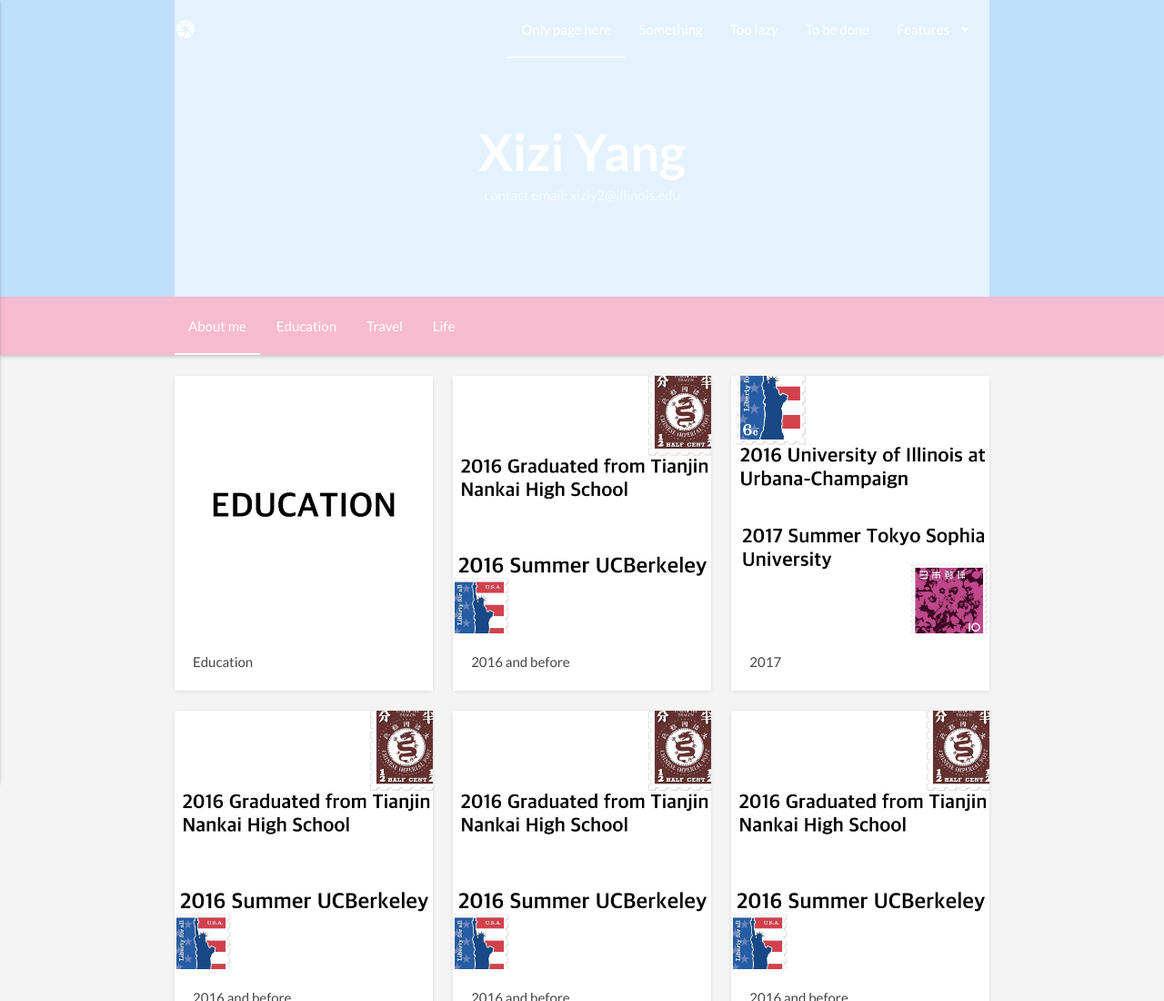
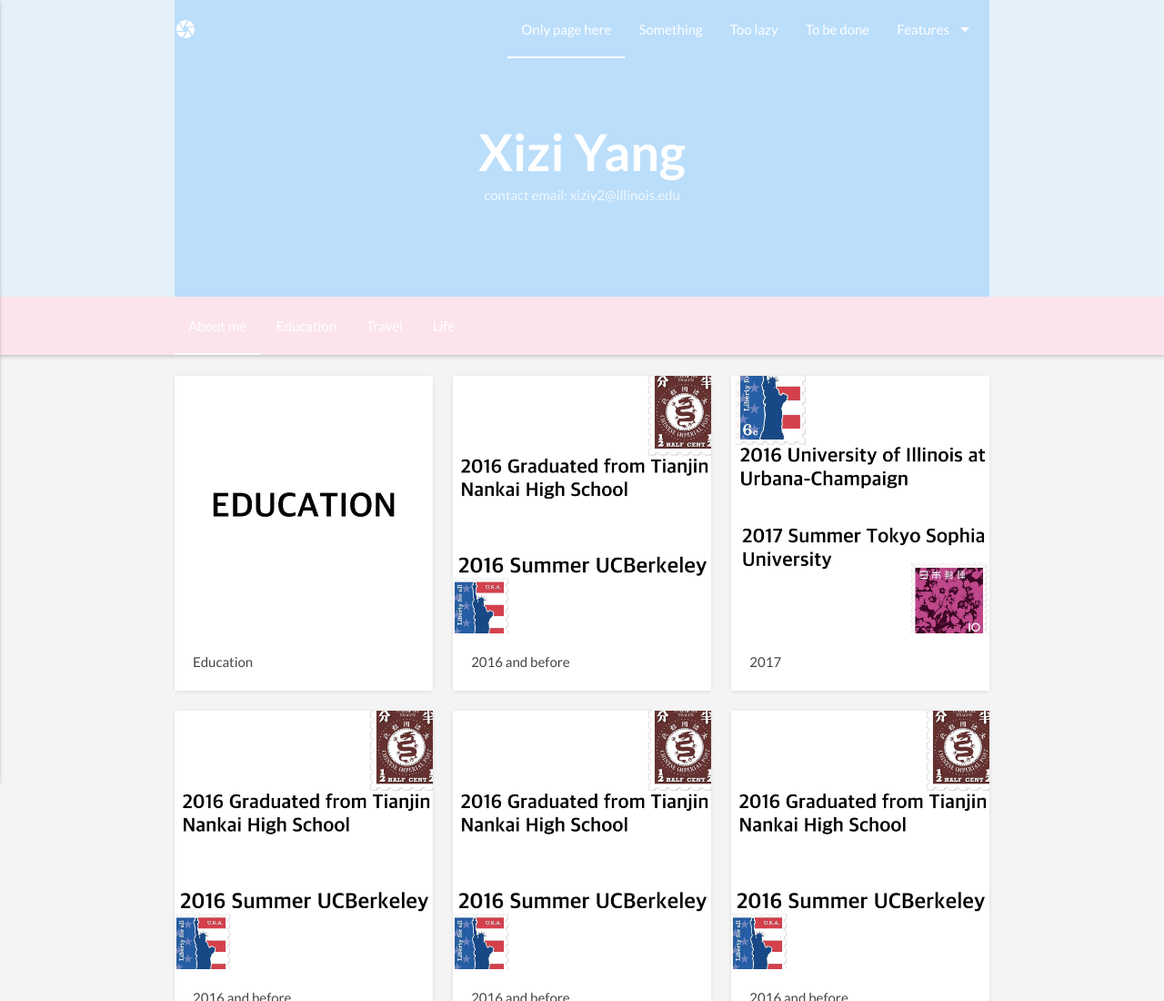
Before and after one commit to xiziy2/xiziy2.github.io, a website: page index.html in a window 1280 px wide. Shown: the top 1100 px of the page at 91% size. Drawn offline with nearby package versions, Linux system fonts and the light colour scheme.

Commit message:
Update index.html

```diff
--- a/index.html
+++ b/index.html
@@ -19,10 +19,10 @@
   <body>
 
     <!-- Navbar and Header -->
-    <nav class="nav-extended blue lighten-4">
-      <div class="nav-background blue lighten-5">        <div class="pattern active teal lighten-5" style="background-image: 'e.jpg';"></div>
+    <nav class="nav-extended blue lighten-5">
+      <div class="nav-background blue lighten-4">        <div class="pattern active teal lighten-5" style="background-image: 'e.jpg';"></div>
       </div>
-      <div class="nav-wrapper container blue lighten-5">
+      <div class="nav-wrapper container blue lighten-4">
         <a href="index.html" class="brand-logo"><i class="material-icons">camera</i></a>        <a href="#" data-activates="nav-mobile" class="button-collapse"><i class="material-icons">menu</i></a>
         <ul class="right hide-on-med-and-down">
           <li class="active"><a href="index.html">Only page here</a></li>
@@ -44,7 +44,7 @@
       </div>
 
       <!-- Fixed Masonry Filters -->
-      <div class="categories-wrapper pink lighten-4">
+      <div class="categories-wrapper pink lighten-5">
         <div class="categories-container">
           <ul class="categories container">
             <li class="active"><a href="#all">About me</a></li>
```
